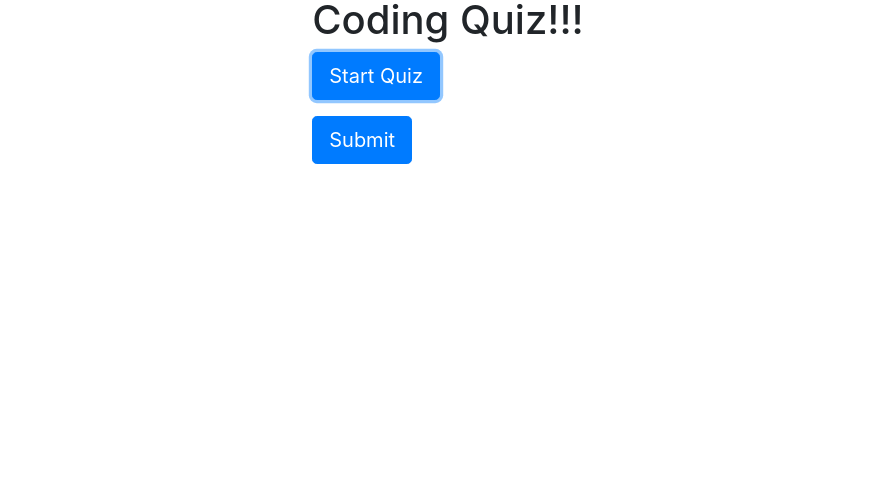
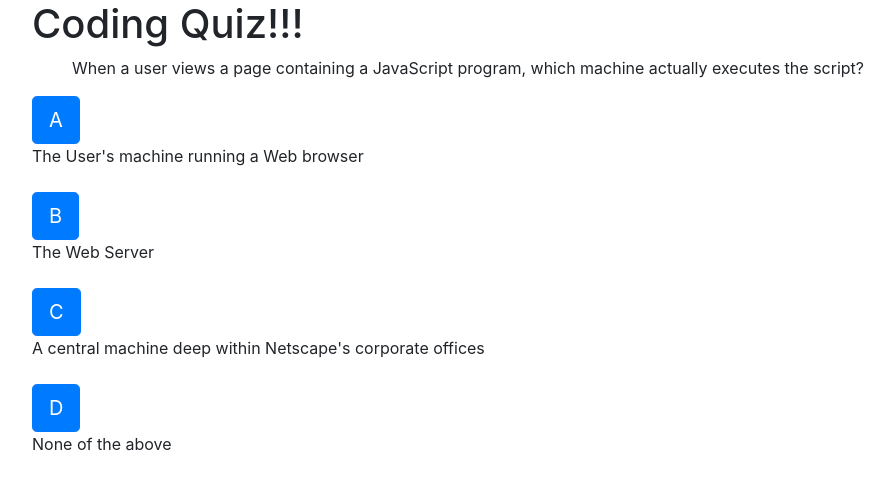
Before and after one commit to orhiley90/CodingQuizHW, a plain HTML site: page index.html in a window 1280 px wide. Both pictures are taken after a click on the button "Start Quiz". Shown: the whole page, without its empty margins (192-1086 px from the left). Drawn offline with nearby package versions, Linux system fonts and the light colour scheme.

Commit message:
got buttons to populate and to generate the text, next is to add functionality to submit an answer and to verify it against the answer sheet

```diff
--- a/index.html
+++ b/index.html
@@ -9,7 +9,7 @@
 
     <link rel="stylesheet" href="https://stackpath.bootstrapcdn.com/bootstrap/4.3.1/css/bootstrap.min.css"
         integrity="sha384-ggOyR0iXCbMQv3Xipma34MD+dH/1fQ784/j6cY/iJTQUOhcWr7x9JvoRxT2MZw1T" crossorigin="anonymous">
-        <script src="https://ajax.googleapis.com/ajax/libs/jquery/3.5.1/jquery.min.js"></script>
+    <script src="https://ajax.googleapis.com/ajax/libs/jquery/3.5.1/jquery.min.js"></script>
     <script src="script.js"></script>
     <link rel="stylesheet" type="text/css" href="style.css">
     <title>Coding Quiz!</title>
@@ -21,28 +21,44 @@
         <div class="vertical-center">
             <div class="row">
                 <div class="col-md-12">
+
                     <h1>Coding Quiz!!!</h1>
                 </div>
             </div>
             <div class="row">
                 <div class="col-md-12">
+
                     <button id="start-button" class="btn btn-primary btn-lg">Start Quiz</button>
                 </div>
             </div>
-            <div class="row">
+
+            <div class="row" id="quizAnsRow">
+
                 <div class="col-md-12">
-                    <ul id ="quiz"></ul>
+                    <div id="emptyQuiz"></div>
+
+                    <button id="aAnswerButton" class="btn btn-primary btn-lg">A</button>
+                    <div id="aAnsdiv">This is the A Answer</div>
+                    <br>
+
+                    <button id="bAnswerButton" class="btn btn-primary btn-lg">B</button>
+                    <div id="bAnsdiv">This is the B Answer</div>
+                    <br>
+
+                    <button id="cAnswerButton" class="btn btn-primary btn-lg">C</button>
+                    <div id="cAnsdiv">This is the C Answer</div>
+                    <br>
+
+                    <button id="dAnswerButton" class="btn btn-primary btn-lg">D</button>
+                    <div id="dAnsdiv">This is the D Answer</div>
+                    <br>
+
                 </div>
             </div>
-            <div class="row">
-                <div class="col-md-12">
 
-                    <button id="submit-button" class="btn btn-primary btn-lg">Submit</button>
-                </div>
-            </div>
         </div>
     </div>
-    </div>
+
 
     <!-- Optional JavaScript -->
     <!-- jQuery first, then Popper.js, then Bootstrap JS -->
--- a/script.js
+++ b/script.js
@@ -1,4 +1,3 @@
-$(document).ready(function () {
 let questArray = ["When a user views a page containing a JavaScript program, which machine actually executes the script?", "What are variables used for in JavaScript Programs?", "Which of the following is not a valid JavaScript variable name?", "JavaScript is interpreted by _________", "Using _______ statement is how you test for a specific condition."];
 
 let ansAArray = ["The User's machine running a Web browser", "Storing numbers, dates, or other values", "2names", "Client", "Select"];
@@ -11,17 +10,54 @@ $(document).ready(function () {
 
 let actAnswer = ["A", "A", "A", "A", "B"];
 
+let counter = 0;
+
+
+
+$(document).ready(function () {
+    $("#quizAnsRow").hide();
+
     console.log($("#start-button"));
     $("#start-button").on("click", function () {
-        for (i = 0; i < questArray.length; i++) {
-            console.log(questArray);
-            let question = questArray[i];
-            let ansA = ansAArray(ansAArray[i]);
-            let ansB = ansBArray(ansBArray[i]);
-            let ansC = ansCArray(ansCArray[i]);
-            let ansD = ansDArray(ansDArray[i]);
-            let actAns = actAnswer(actAnswer[i]);
-        }
+        startQuiz();
     })
+
 }
 );
+function startQuiz() {
+
+        let question = questArray[counter];
+        let ansA = ansAArray[counter];
+        let ansB = ansBArray[counter];
+        let ansC = ansCArray[counter];
+        let ansD = ansDArray[counter];
+        let actAns = actAnswer[counter];
+        let tally = 0;
+
+        $("<ul>" + question + "</ul>").appendTo("#emptyQuiz");
+        // hide the start button
+        $("#start-button").hide();
+        // show the question
+        $("#aAnsdiv").text(ansA);
+        $("#bAnsdiv").text(ansB);
+        $("#cAnsdiv").text(ansC);
+        $("#dAnsdiv").text(ansD);
+
+        // show the other buttons
+        $("#quizAnsRow").show();
+        // start the timer
+
+        //    Button A when clicked will call function to compare answer
+        //    Button B when clicked will call function to compare answer
+        //    Button C when clicked will call function to compare answer
+        //    Button D when clicked will call function to compare answer
+
+        //    This function should check answer and then subtract time or count up correct answers depending on if it is correct or
+        // if(actAns =  ansA.charAt(0)){
+        // tally = (tally + 1);
+        // else()
+        // subtract 5 seconds from timer
+        // }
+        //  make the buttons = there corresponding letter and compare that to the actAnswer array
+        // }
+    }
--- a/style.css
+++ b/style.css
@@ -1,5 +1,5 @@
 .container {
-    height: 10em;
+
     display: flex;
     align-items: center;
     justify-content: center }
```
Lines whose indentation alone changed are shown as unchanged.
